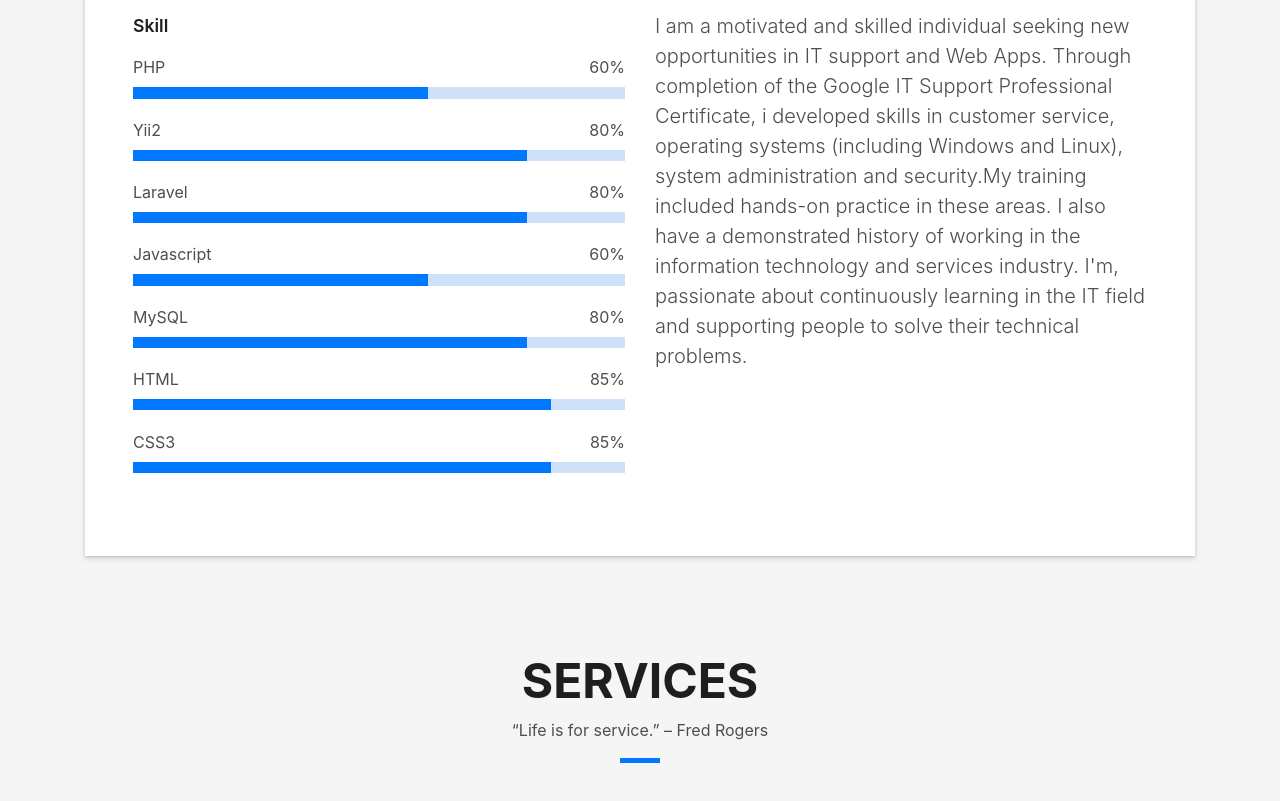
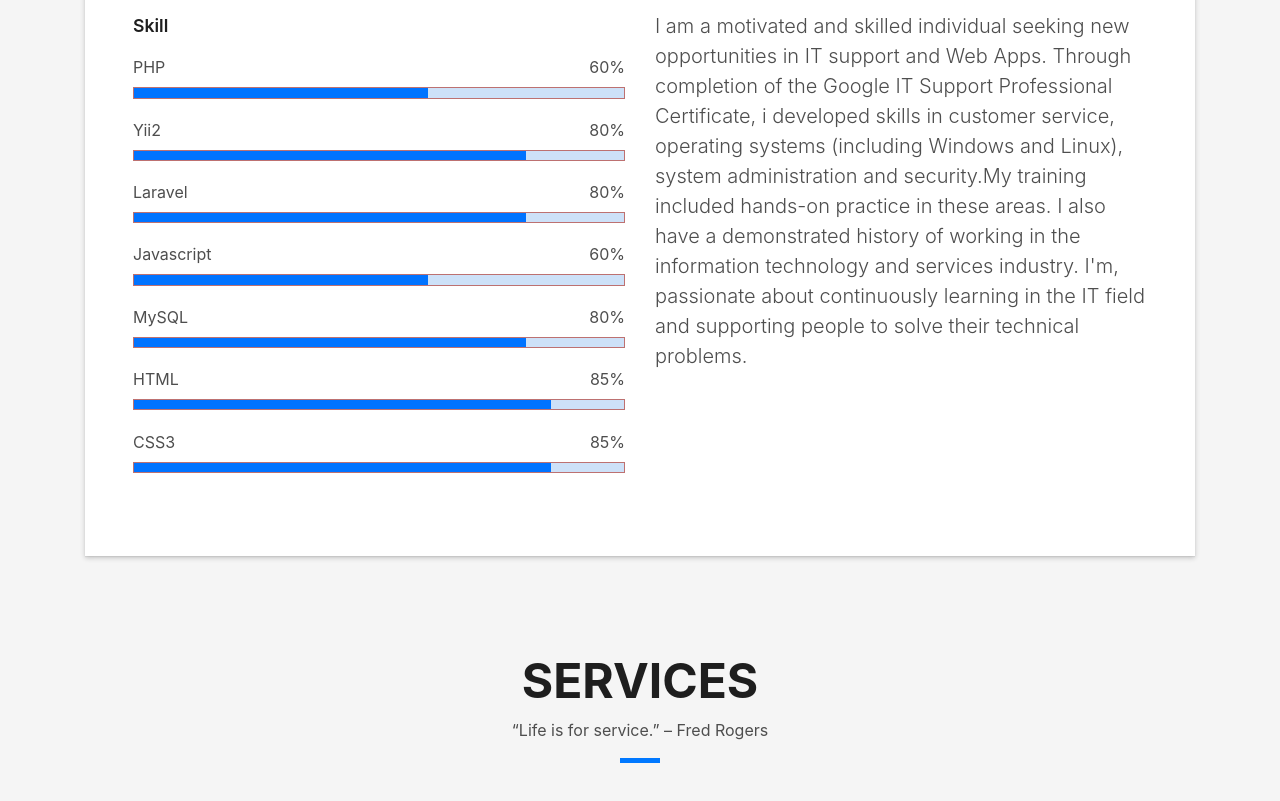
Before and after one commit to komsy/portfolio, a plain HTML site: page index.html in a window 1280 px wide. Shown: the part 1199-2000 px from the top of the page. Drawn offline with Linux system fonts and the light colour scheme; files whose address does not match are found by name.

Commit message:
animated progress bar

```diff
--- /dev/null
+++ b/assets/css/progressbar.css
@@ -0,0 +1,23 @@
+.animated-progress {
+    height: 30px;
+    border-radius: 5px;
+    margin: 20px 10px;
+    border: 1px solid rgb(189, 113, 113);
+    overflow: hidden;
+    position: relative;
+  }
+
+  .animated-progress span {
+    height: 100%;
+    display: block;
+    width: 0;
+    color: rgb(255, 251, 251);
+    line-height: 30px;
+    position: absolute;
+    text-align: end;
+    padding-right: 5px;
+  }
+
+  .progress-blue span {
+    background-color: #0073FF;
+  }
--- /dev/null
+++ b/assets/js/script.js
@@ -0,0 +1,9 @@
+$(".animated-progress span").each(function () {
+    $(this).animate(
+      {
+        width: $(this).attr("data-progress") + "%",
+      },
+      1000
+    );
+    $(this).text($(this).attr("data-progress") + "%");
+  });
--- a/index.html
+++ b/index.html
@@ -22,6 +22,9 @@
 
   <!-- Template Main CSS File -->
   <link href="assets/css/style.css" rel="stylesheet">
+
+  <!-- CSS File -->
+  <link rel="stylesheet" href="assets/css/progressbar.css">
 
   <!-- =======================================================
   * Template Name: DevFolio - v2.3.0
@@ -93,7 +96,7 @@
                   <div class="row">
                     <div class="col-sm-6 col-md-5">
                       <div class="about-img">
-                        <img src="assets/img/mine.png" class="img-fluid rounded b-shadow-a" alt="">
+                        <img src="assets/img/mine.png" class="img-fluid rounded rounded-circle b-shadow-a" alt="profile image">
                       </div>
                     </div>
                     <div class="col-sm-6 col-md-7">
@@ -108,35 +111,36 @@
                   </div>
                   <div class="skill-mf">
                     <p class="title-s">Skill</p>
-                    <span>PHP</span> <span class="pull-right">60%</span>
-                    <div class="progress">
-                      <div class="progress-bar" role="progressbar" style="width: 60%" aria-valuenow="50" aria-valuemin="0" aria-valuemax="100"></div>
+                      <!--Start Animated Progress Bar-->
+                      <span>PHP</span><span class="pull-right">60%</span>
+                      <div class="animated-progress progress progress-blue">
+                        <span data-progress="60"></span>
                       </div>
-                    <span>Yii2</span> <span class="pull-right">80%</span>
-                    <div class="progress">
-                      <div class="progress-bar" role="progressbar" style="width: 80%" aria-valuenow="90" aria-valuemin="0" aria-valuemax="100"></div>
+                      <span>Yii2</span><span class="pull-right">80%</span>
+                      <div class="animated-progress progress progress-blue">
+                        <span data-progress="80"></span>
                       </div>
                       <span>Laravel</span> <span class="pull-right">80%</span>
-                    <div class="progress">
-                      <div class="progress-bar" role="progressbar" style="width: 80%" aria-valuenow="90" aria-valuemin="0" aria-valuemax="100"></div>
+                      <div class="animated-progress progress progress-blue">
+                        <span data-progress="80"></span>
                       </div>
-
                       <span>Javascript</span> <span class="pull-right">60%</span>
-                    <div class="progress">
-                      <div class="progress-bar" role="progressbar" style="width: 60%" aria-valuenow="90" aria-valuemin="0" aria-valuemax="100"></div>
+                      <div class="animated-progress progress progress-blue">
+                        <span data-progress="60"></span>
                       </div>
-                    <span>MySQL</span> <span class="pull-right">80%</span>
-                    <div class="progress">
-                      <div class="progress-bar" role="progressbar" style="width: 80%" aria-valuenow="90" aria-valuemin="0" aria-valuemax="100"></div>
+                      <span>MySQL</span><span class="pull-right">80%</span>
+                      <div class="animated-progress progress progress-blue">
+                        <span data-progress="80"></span>
                       </div>
-                    <span>HTML</span> <span class="pull-right">85%</span>
-                    <div class="progress">
-                      <div class="progress-bar" role="progressbar" style="width: 85%;" aria-valuenow="85" aria-valuemin="0" aria-valuemax="100"></div>
+                      <span>HTML</span><span class="pull-right">85%</span>
+                      <div class="animated-progress progress progress-blue">
+                        <span data-progress="85"></span>
                       </div>
-                    <span>CSS3</span> <span class="pull-right">85%</span>
-                    <div class="progress">
-                      <div class="progress-bar" role="progressbar" style="width: 85%" aria-valuenow="75" aria-valuemin="0" aria-valuemax="100"></div>
+                      <span>CSS3</span><span class="pull-right">85%</span>
+                      <div class="animated-progress progress progress-blue">
+                        <span data-progress="85"></span>
                       </div>
+                      <!--End Animated Progress Bar-->
                   </div>
                 </div>
                 <div class="col-md-6">
@@ -475,6 +479,9 @@
   <!-- Template Main JS File -->
   <script src="assets/js/main.js"></script>
 
+    <!-- JS File -->
+    <script type="text/javascript" src="assets/js/script.js"></script>
+
 </body>
 
 </html>
```
Also changed, not shown: assets/css/style.css (line endings or trailing spaces). Lines whose indentation alone changed are shown as unchanged.
